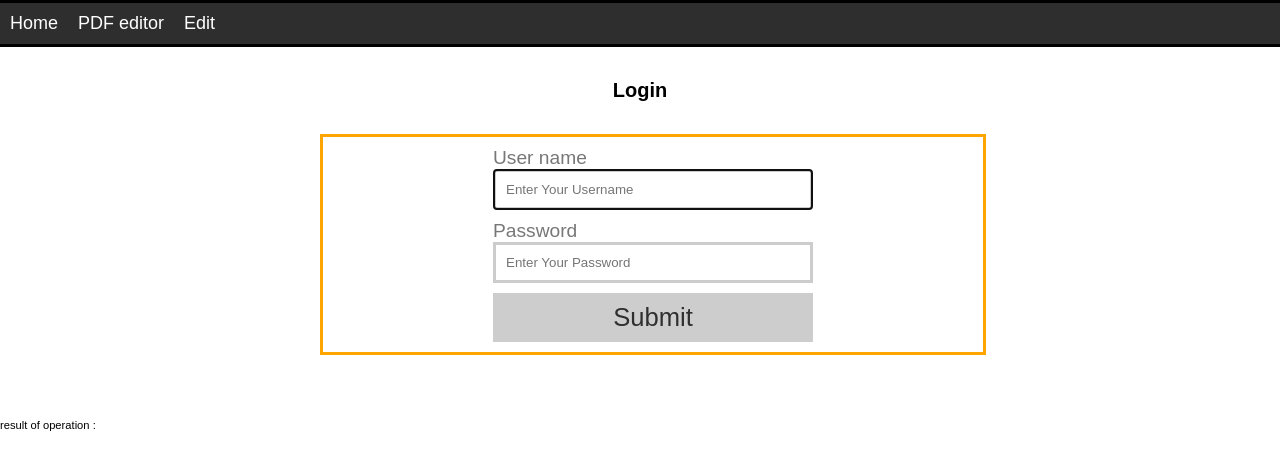
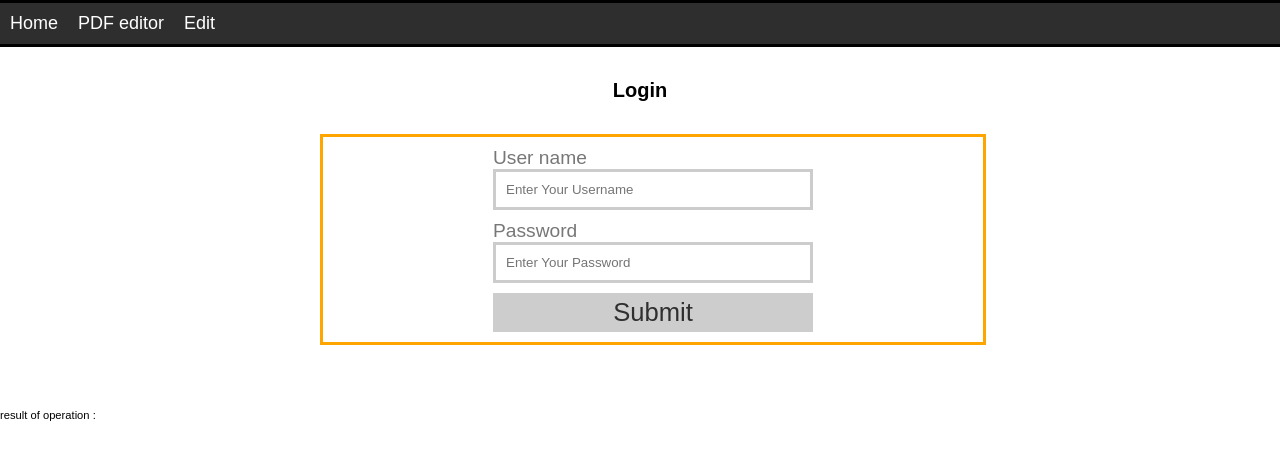
Before and after one commit to sokkit/group-project-lab-mgmt, a Flask app: page /Login in a window 1280 px wide. Shown: the part 58-528 px from the top of the page. Run offline with Flask 2, Linux system fonts and the light colour scheme.

Commit message:
Finished CSS of Login page

```diff
--- a/static/styles.css
+++ b/static/styles.css
@@ -112,12 +112,17 @@ header{
   font-size: 1.5vw;
 }
 
-#Username,#Password,.LoginFormButton{
+#Username,#Password{
   display: inline-block;
   width: 100%;
   padding: 10px;
   border: 3px solid #ccc;
   box-sizing: border-box;
+
+}
+
+#Username:focus,#Password:focus{
+  outline: none !important;
 }
 
 #Username{
@@ -125,6 +130,10 @@ header{
 }
 
 .LoginFormButton{
+  display: inline-block;
+  box-sizing: border-box;
+  width: 100%;
+  padding: 5px;
   background-color: rgba(255, 255, 255, 0.3);
   font-family: arial;
   font-weight: lighter;
--- a/templates/login.html
+++ b/templates/login.html
@@ -9,18 +9,19 @@
 <h2 id="LoginHeader">Login</h2>
 <div class="encapsule">
   <main class="LoginContent">
-    <form id='LoginForm' action="/Login" method="post">
+    <form id='LoginForm' action="/Login" method="post" onsubmit="MaxCharacters();">
 
       <label for="Username"  >User name</label>
-      <input id = "Username" type = "text" name = "username" required maxlength="12" autofocus autocomplete="on" placeholder="Enter Your Username"><br></label>
+      <input id = "Username" type = "text" name = "username" required maxlength="12" autofocus autocomplete="on" placeholder="Enter Your Username">
 
       <label for="Password">Password</label>
-      <input id = "Password" type = "password" name = "password" required autocomplete="on" placeholder="Enter Your Password"><br></label>
+      <input id = "Password" type = "password" name = "password" required autocomplete="on" placeholder="Enter Your Password">
 
-      <button class="LoginFormButton" type = "submit"> Submit </button>
+      <button class="LoginFormButton" type = "submit" > Submit </button>
 
     </form>
   </main>
+
 </div>
 
 <p> result of operation : {{ msg }} </p>
```
